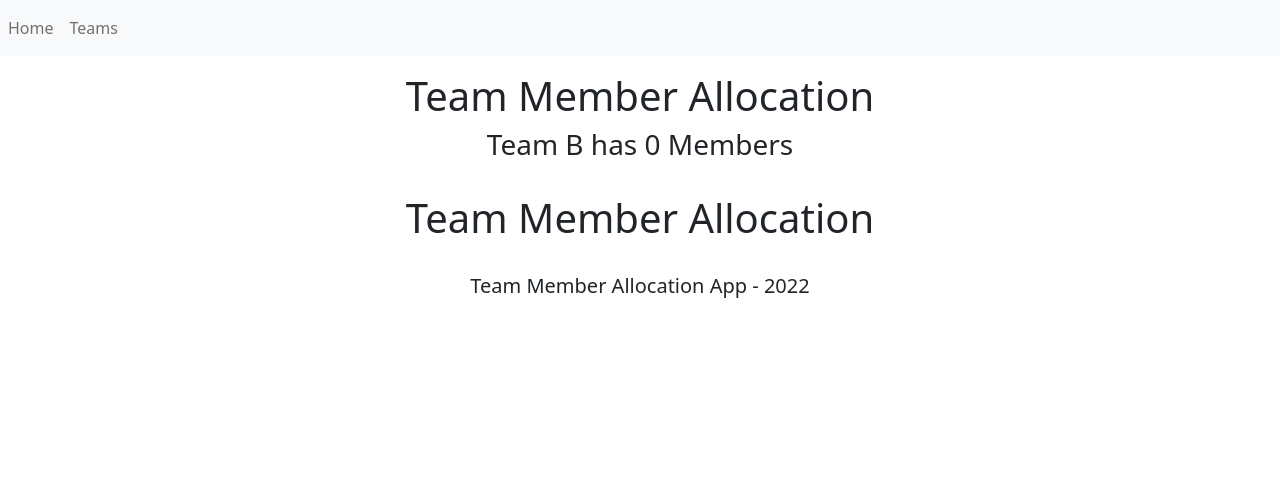
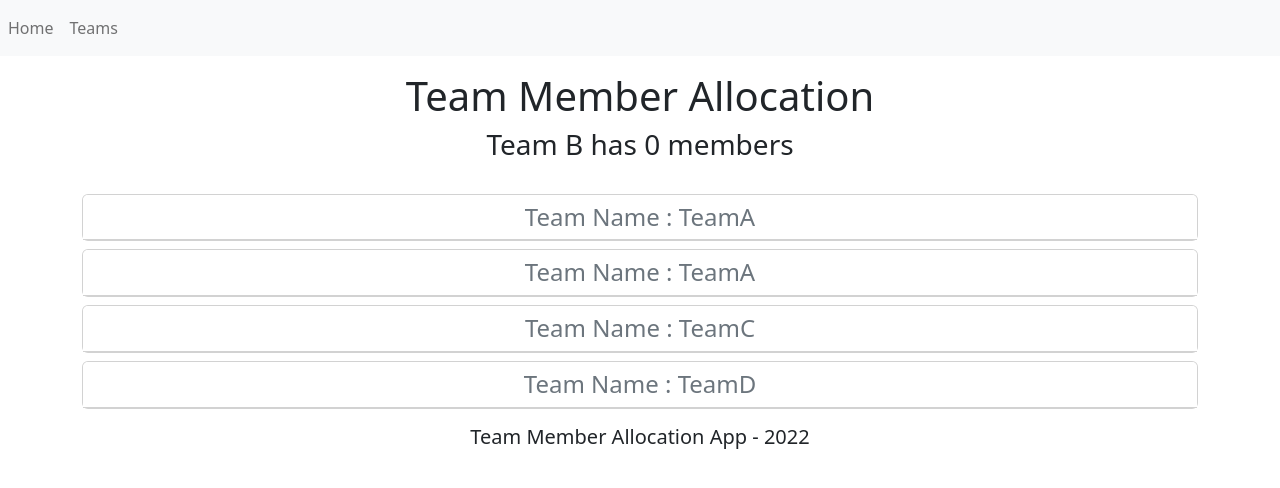
Before and after one commit to EliottDevCode/team-allocation-react, a React (Create React App) app: page /GroupedTeamMembers in a window 1280 px wide. Shown: the top 488 px of the page. Built offline with nearby package versions, Linux system fonts and the light colour scheme.

Commit message:
create employee component

```diff
--- a/src/GroupedTeamMembers.js
+++ b/src/GroupedTeamMembers.js
@@ -4,17 +4,66 @@ const GroupedTeamMembers = ({employees, selectedTeam, setTeam}) => {
 
     const [groupedEmployees, setGroupedData] = useState(groupTeamMembers());
 
-    function groupTeamMembers(){
+    function groupTeamMembers() {
+        let teams = [];
 
+        let teamAMembers = employees.filter((employee) => employee.teamName === 'TeamA');
+        let teamA = {team: 'TeamA', members: teamAMembers, collapsed: selectedTeam !== 'TeamA'}
+        teams.push(teamA);
+
+        let teamBMembers = employees.filter((employee) => employee.teamName === 'TeamB');
+        let teamB = {team: 'TeamA', members: teamBMembers, collapsed: selectedTeam !== 'TeamB'}
+        teams.push(teamB);
+
+        let teamCMembers = employees.filter((employee) => employee.teamName === 'TeamC');
+        let teamC = {team: 'TeamC', members: teamCMembers, collapsed: selectedTeam !== 'TeamC'}
+        teams.push(teamC);
+
+        let teamDMembers = employees.filter((employee) => employee.teamName === 'TeamD');
+        let teamD = {team: 'TeamD', members: teamDMembers, collapsed: selectedTeam !== 'TeamD'}
+        teams.push(teamD);
+
+        return teams;
     }
+
+    function handleTeamClick(event) {
+        let transformedGroupData = groupedEmployees.map((groupedData) => groupedData.team === event.currentTarget.id
+            ? {...groupedData, collapsed: ! groupedData.collapsed}
+            : groupedData);
+        setGroupedData(transformedGroupData);
+        setTeam(event.currentTarget.id);
+    }
+
 
     return (
         <main className="container">
-            <div className="row justify-content-center mt-3 mb-4">
-                <div className='col-8'>
-                    <h1>Team Member Allocation</h1>
-                </div>
-            </div>
+            {
+                groupedEmployees.map((item) => {
+                    return (
+                        <div key={item.team} className="card mt-2" style={{cursor: 'pointer'}}>
+                            <h4 id={item.team} className="card-header text-secondary bg-white"
+                                onClick={handleTeamClick}>
+                                Team Name : {item.team}
+                            </h4>
+                            <div id={"collapse_" + item.team} className={item.collapsed === true ? 'collapse' : ''}>
+                                <hr/>
+                                {
+                                    item.members.map(member => {
+                                        return (
+                                            <div className="mt-2">
+                                                <h5 className="card-title mt-2">
+                                                    <span className="text-dark"> Full Name: {member.fullName}</span>
+                                                </h5>
+                                                <p>Designation: {member.designation}</p>
+                                            </div>
+                                        );
+                                    })
+                                }
+                            </div>
+                        </div>
+                    )
+                })
+            }
         </main>
     )
 }
--- a/src/Header.js
+++ b/src/Header.js
@@ -5,7 +5,7 @@ const Header = ({selectedTeam, teamMemberCount}) => {
             <div className="row justify-content-center mt-3 mb-4">
                 <div className='col-8'>
                     <h1>Team Member Allocation</h1>
-                    <h3>{selectedTeam} has {teamMemberCount} Members</h3>
+                    <h3>{selectedTeam} has {teamMemberCount} {teamMemberCount === 1 ? 'member' : 'members'}</h3>
                 </div>
             </div>
         </header>
```
